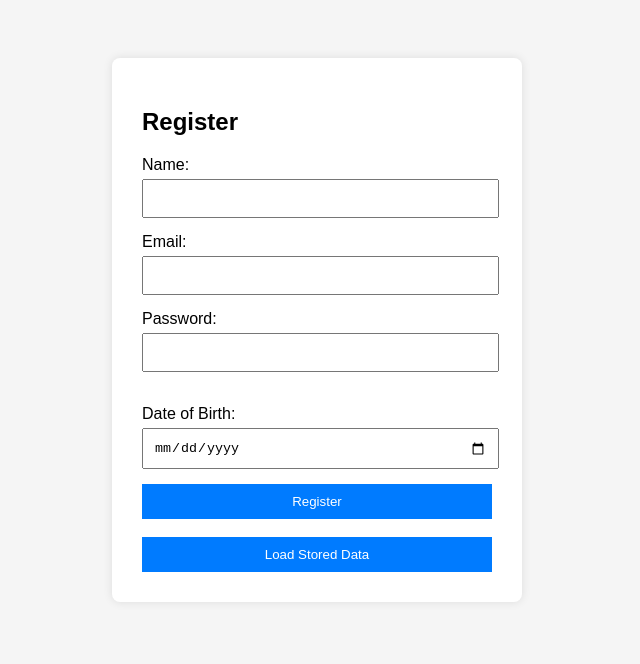
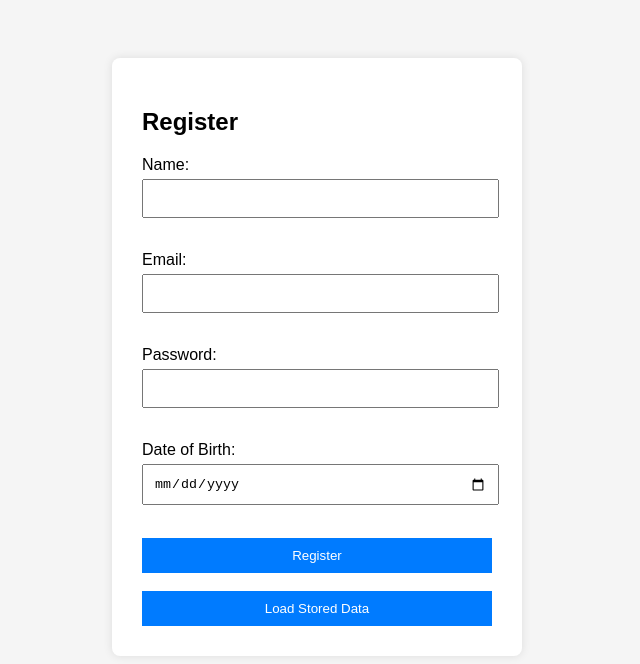
Before and after one commit to harsh5206/Project_2, a plain HTML site: page index.html in a window 1280 px wide. Shown: the whole page, without its empty margins (323-963 px from the left). Drawn offline with Linux system fonts and the light colour scheme.

Commit message:
Update index.html

```diff
--- a/index.html
+++ b/index.html
@@ -11,11 +11,11 @@
     <form id="registrationForm">
       <label for="name">Name:</label>
       <input type="text" id="name" required>
-      <span class="error" id="nameError"></span>
+      <span class="error" id="nameError"></span> <br/>
 
       <label for="email">Email:</label>
       <input type="email" id="email" required>
-      <span class="error" id="emailError"></span>
+      <span class="error" id="emailError"></span> <br/>
 
       <label for="password">Password:</label>
       <input type="password" id="password" required>
@@ -23,7 +23,7 @@
 
       <label for="dob">Date of Birth:</label>
       <input type="date" id="dob" required>
-      <span class="error" id="dobError"></span>
+      <span class="error" id="dobError"></span> <br/>
 
       <button type="submit">Register</button>
     </form> <br/>
```
